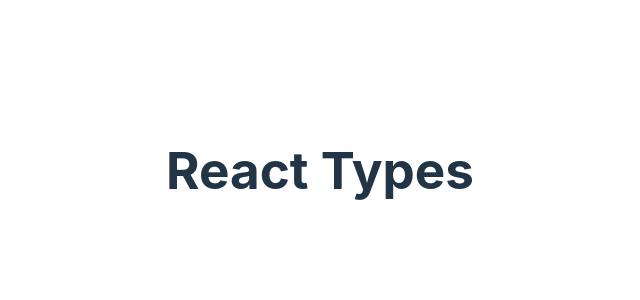
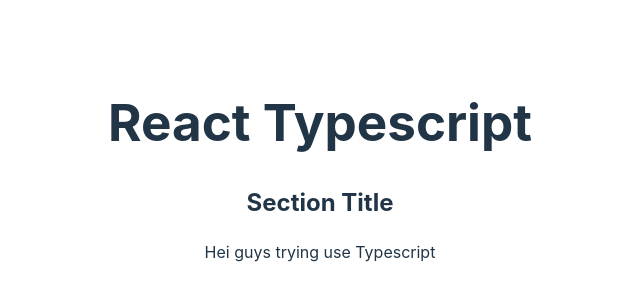
Before and after one commit to paresiqbal/react-types, a React (Vite) app: page / in a window 1280 px wide. Shown: the part 230-530 px from the top of the page, without its empty margins (320-960 px from the left). Built offline with nearby package versions, Linux system fonts and the light colour scheme.

Commit message:
Tryinh children props

```diff
--- a/src/App.tsx
+++ b/src/App.tsx
@@ -1,10 +1,12 @@
 import "./App.css";
 import Heading from "./components/Heading";
+import Section from "./components/Section";
 
 function App() {
   return (
     <div>
-      <Heading title="React Types" />
+      <Heading title="React Typescript" />
+      <Section title="Section Title">Hei guys trying use Typescript</Section>
     </div>
   );
 }
--- /dev/null
+++ b/src/components/Section.tsx
@@ -0,0 +1,16 @@
+// react
+import { ReactNode } from "react";
+
+type SectionProps = {
+  title?: string;
+  children: ReactNode;
+};
+
+export default function Section({ children, title = "Hello" }: SectionProps) {
+  return (
+    <div>
+      <h2>{title}</h2>
+      <p>{children}</p>
+    </div>
+  );
+}
```
